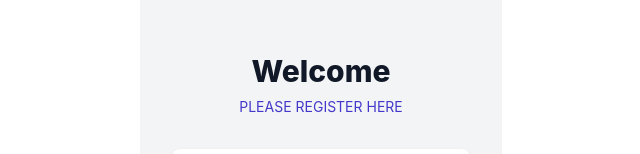
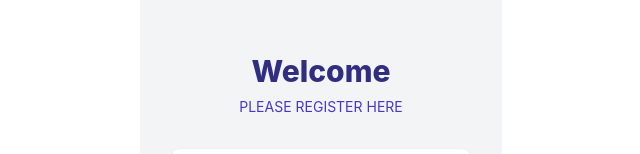
Before and after one commit to dmc103/Pawstagram, a React (Vite) app in the folder pawstagram-app/: page /register in a window 1280 px wide. Shown: the part 106-260 px from the top of the page, without its empty margins (319-959 px from the left). Built offline with nearby package versions, Linux system fonts and the light colour scheme.

Commit message:
applying some css

```diff
--- a/pawstagram-app/src/components/RegisterPage.jsx
+++ b/pawstagram-app/src/components/RegisterPage.jsx
@@ -62,7 +62,7 @@ function RegisterPage() {
     <div className="min-h-screen flex items-center justify-center bg-white">
     <div className="min-h-screen bg-gray-100 flex flex-col justify-center py-12 sm:px-6 lg:px-8">
       <div className="sm:mx-auto sm:w-full sm:max-w-md">
-        <h2 className="mt-6 text-center text-3xl font-extrabold text-gray-900">
+        <h2 className="mt-6 text-center text-3xl font-extrabold text-indigo-900">
           Welcome
         </h2>
         <p className="mt-2 text-center text-sm text-indigo-700">{registerSuccess ? 'REGISTRATION SUCCESSFUL' : 'PLEASE REGISTER HERE'}</p>
--- a/pawstagram-app/src/index.css
+++ b/pawstagram-app/src/index.css
@@ -9,7 +9,7 @@
 
   color-scheme: light dark;
   color: rgba(255, 255, 255, 0.87);
-  background-color: #242424;
+  background-color: #514f4fe6;
 
   font-synthesis: none;
   text-rendering: optimizeLegibility;
```
